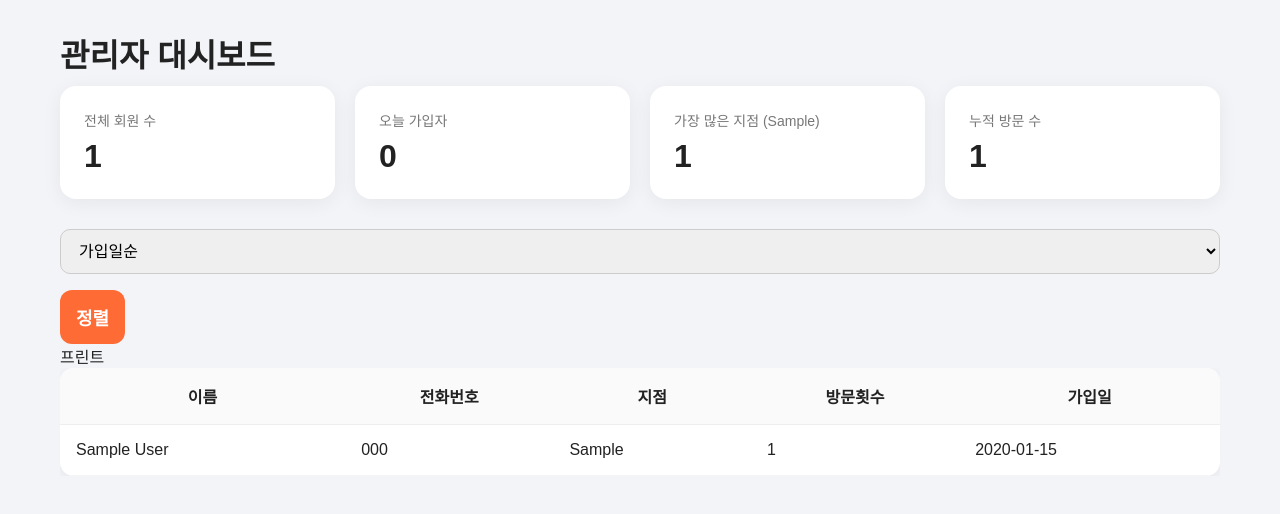
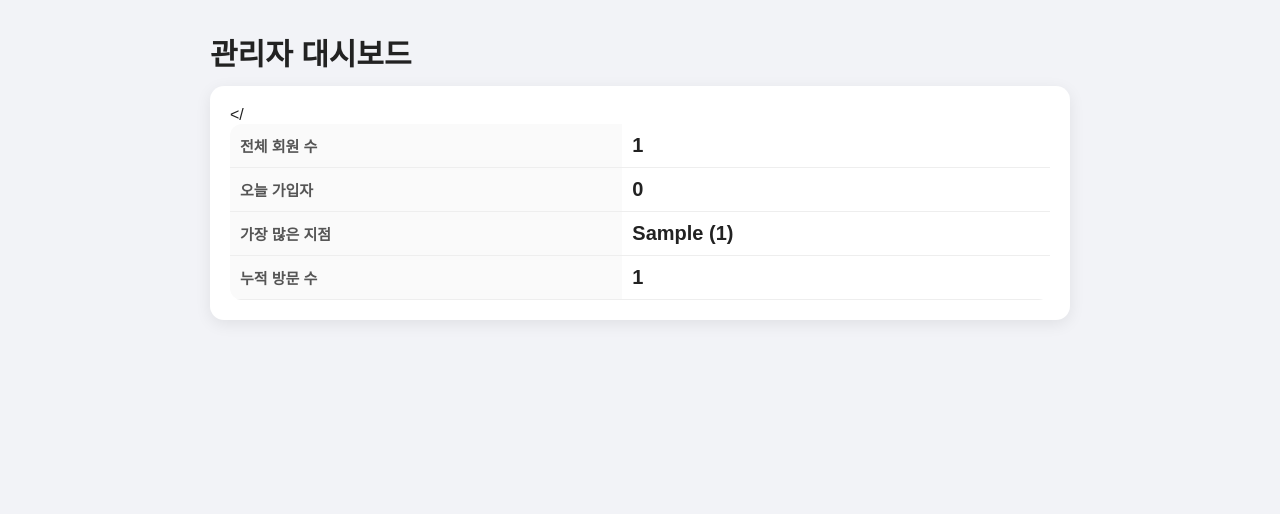
Before and after one commit to hanybeee67/everest-MP, a Flask app: page /admin/members in a window 1280 px wide. Shown: the top 514 px of the page. Run offline with Flask 3, Linux system fonts and the light colour scheme; tables that the repository leaves empty hold one stand-in row (values such as "Sample post").

Commit message:
update main

```diff
--- a/static/style.css
+++ b/static/style.css
@@ -1,161 +1,160 @@
-/* ====== 기본 초기화 ====== */
+/* ===== 기본 ===== */
 * { margin: 0; padding: 0; box-sizing: border-box; }
-
 body {
     font-family: "Noto Sans KR", sans-serif;
-    background: #f2f4f8;
+    background: #f2f3f7;
     color: #222;
 }
 
-/* ====== 페이지 전체 래퍼 ====== */
+/* ===== 공통 페이지 래퍼 ===== */
 .page-wrapper {
     width: 100%;
-    max-width: 1200px;           /* ★ PC에서는 1200px까지 확장 */
+    max-width: 900px;        /* PC에서 너무 넓지 않게 조절 */
     margin: 0 auto;
     padding: 30px 20px;
 }
 
-/* ====== 제목 ====== */
+/* ===== 제목 ===== */
 .page-title {
-    font-size: 32px;
+    font-size: 30px;
     font-weight: 800;
-    margin-bottom: 10px;
+    margin-bottom: 12px;
+}
+.page-subtitle {
+    font-size: 18px;
+    color: #777;
+    margin-bottom: 22px;
 }
 
-.page-subtitle {
-    font-size: 16px;
-    color: #777;
-    margin-bottom: 20px;
-}
-
-/* ====== 공통 카드 ====== */
+/* ===== 카드 ===== */
 .card {
     background: white;
     border-radius: 16px;
-    padding: 28px;
-    box-shadow: 0 8px 26px rgba(0,0,0,0.08);
+    padding: 26px;
     margin-bottom: 26px;
+    box-shadow: 0 6px 26px rgba(0,0,0,0.08);
+    text-align: center;        /* 버튼 중앙 정렬 문제 해결 */
 }
 
-/* ====== 라벨 ====== */
+/* ===== 입력 ===== */
 .label {
+    display: block;
+    margin-bottom: 6px;
+    font-size: 15px;
     font-weight: 600;
-    margin-bottom: 6px;
-    display: block;
+    text-align: left;
 }
-
-/* ====== 입력 박스 ====== */
 input[type="text"],
 input[type="tel"],
 input[type="date"],
 select {
     width: 100%;
-    padding: 12px 14px;
-    font-size: 16px;
+    padding: 12px;
     border-radius: 10px;
     border: 1px solid #ccc;
     margin-bottom: 16px;
+    font-size: 16px;
 }
 
-/* ====== 버튼 ====== */
+/* ===== 버튼 ===== */
 .btn {
+    display: block;
     width: 100%;
-    padding: 14px 16px;
+    padding: 14px;
+    border-radius: 12px;
     font-size: 18px;
     font-weight: 700;
     border: none;
-    border-radius: 12px;
+    color: white;
     background: #ff6b35;
-    color: white;
     cursor: pointer;
+    margin-top: 12px;
+}
+.btn:hover {
+    background: #ff5a20;
 }
 
-.btn:hover {
-    background: #ff5720;
+/* ===== 방문완료 화면 버튼 중앙정렬 문제 해결 ===== */
+.card .btn {
+    width: 60%;
+    margin: 20px auto 0 auto;
 }
 
-/* ====== 지점 선택 ====== */
-.branch-grid {
-    display: grid;
-    grid-template-columns: repeat(auto-fit, minmax(180px, 1fr));
-    gap: 14px;
+/* ===== 관리자 대시보드 표 형태 구성 ===== */
+.stats-table {
+    width: 100%;
+    background: white;
+    border-radius: 14px;
+    padding: 20px;
+    margin-bottom: 30px;
+    box-shadow: 0 4px 16px rgba(0,0,0,0.08);
 }
-
-.branch-btn {
-    padding: 16px;
-    background: white;
-    border-radius: 12px;
-    border: 1px solid #ddd;
-    text-align: center;
-    text-decoration: none;
-    color: #222;
-    font-size: 16px;
-    font-weight: 600;
-}
-
-.branch-btn:hover {
-    border-color: #ff6b35;
-}
-
-/* ===== 관리자 테이블 ===== */
-.table-wrapper {
-    overflow-x: auto;
-}
-
-table {
+.stats-table table {
     width: 100%;
     border-collapse: collapse;
-    background: white;
-    border-radius: 14px;
-    overflow: hidden;
-    box-shadow: 0 4px 16px rgba(0,0,0,0.06);
 }
-
-th {
-    background: #fafafa;
-    padding: 16px;
+.stats-table th {
+    text-align: left;
+    padding: 10px;
+    font-size: 15px;
+    color: #555;
+}
+.stats-table td {
+    padding: 10px;
+    font-size: 20px;
     font-weight: 700;
     border-bottom: 1px solid #eee;
 }
 
-td {
-    padding: 16px;
-    border-bottom: 1px solid #f5f5f5;
+/* ===== 정렬 영역 ===== */
+.toolbar {
+    display: flex;
+    align-items: center;
+    gap: 12px;
+    margin-bottom: 18px;
+}
+.admin-select {
+    padding: 10px;
+    border-radius: 8px;
+    border: 1px solid #ccc;
+}
+.print-btn {
+    padding: 10px 16px;
+    background: #333;
+    color: white;
+    border-radius: 8px;
+    cursor: pointer;
 }
 
+/* ===== 회원 테이블 ===== */
+.table-wrapper {
+    overflow-x: auto;
+}
+table {
+    width: 100%;
+    background: white;
+    border-radius: 12px;
+    overflow: hidden;
+    border-collapse: collapse;
+}
+th {
+    background: #fafafa;
+    padding: 14px;
+    font-size: 15px;
+    border-bottom: 1px solid #eee;
+}
+td {
+    padding: 14px;
+    font-size: 14px;
+    border-bottom: 1px solid #f0f0f0;
+}
 tr:hover td {
-    background: #f8f9fb;
+    background: #f7f7f7;
 }
 
-.dashboard {
-    display: grid;
-    grid-template-columns: repeat(auto-fit, minmax(240px, 1fr));
-    gap: 20px;
-    margin-bottom: 30px;
+/* ===== 프린트 모드 ===== */
+@media print {
+    .toolbar, .stats-table, .page-title { display: none; }
+    body { background: white; }
+    .page-wrapper { margin: 0; padding: 0; max-width: 100%; }
 }
-
-.dashboard-card {
-    padding: 24px;
-    background: white;
-    border-radius: 16px;
-    box-shadow: 0 4px 20px rgba(0,0,0,0.06);
-}
-
-.dashboard-title {
-    color: #777;
-    font-size: 14px;
-}
-
-.dashboard-value {
-    margin-top: 8px;
-    font-size: 32px;
-    font-weight: 800;
-}
-
-/* ====== 모바일 ====== */
-@media (max-width: 768px) {
-    .page-title { font-size: 26px; }
-    .card { padding: 20px; }
-    input, select { font-size: 15px; }
-    .btn { font-size: 16px; }
-}
--- a/templates/members.html
+++ b/templates/members.html
@@ -1,5 +1,6 @@
 <!DOCTYPE html>
 <html lang="ko">
+
 <head>
     <meta charset="UTF-8">
     <title>관리자 대시보드</title>
@@ -11,73 +12,27 @@
 
 <div class="page-wrapper">
 
+    <!-- 제목 -->
     <h1 class="page-title">관리자 대시보드</h1>
 
-    <!-- === 통계 카드 === -->
-    <div class="dashboard">
-
-        <div class="dashboard-card">
-            <div class="dashboard-title">전체 회원 수</div>
-            <div class="dashboard-value">{{ total_members }}</div>
-        </div>
-
-        <div class="dashboard-card">
-            <div class="dashboard-title">오늘 가입자</div>
-            <div class="dashboard-value">{{ today_members }}</div>
-        </div>
-
-        <div class="dashboard-card">
-            <div class="dashboard-title">가장 많은 지점 ({{ top_branch_name }})</div>
-            <div class="dashboard-value">{{ top_branch_count }}</div>
-        </div>
-
-        <div class="dashboard-card">
-            <div class="dashboard-title">누적 방문 수</div>
-            <div class="dashboard-value">{{ total_visits }}</div>
-        </div>
-
-    </div>
-
-    <!-- === 정렬 영역 === -->
-    <div class="toolbar">
-        <form method="get">
-            <select name="sort" class="admin-select">
-                <option value="date" {% if sort=='date' %}selected{% endif %}>가입일순</option>
-                <option value="name" {% if sort=='name' %}selected{% endif %}>이름순</option>
-                <option value="branch" {% if sort=='branch' %}selected{% endif %}>지점순</option>
-                <option value="visit" {% if sort=='visit' %}selected{% endif %}>방문횟수순</option>
-            </select>
-
-            <button class="btn" style="width:auto;">정렬</button>
-        </form>
-
-        <a class="print-btn" onclick="window.print()">프린트</a>
-    </div>
-
-    <!-- === 회원 테이블 === -->
-    <div class="table-wrapper">
+    <!-- ==========================
+         통계 표 (한 눈에 보는 요약)
+    =========================== -->
+    <div class="stats-table">
         <table>
             <tr>
-                <th>이름</th>
-                <th>전화번호</th>
-                <th>지점</th>
-                <th>방문횟수</th>
-                <th>가입일</th>
+                <th>전체 회원 수</th>
+                <td>{{ total_members }}</td>
             </tr>
-
-            {% for m in members %}
             <tr>
-                <td>{{ m.name }}</td>
-                <td>{{ m.phone }}</td>
-                <td>{{ m.branch }}</td>
-                <td>{{ m.visit_count }}</td>
-                <td>{{ m.created_at }}</td>
+                <th>오늘 가입자</th>
+                <td>{{ today_members }}</td>
             </tr>
-            {% endfor %}
-        </table>
-    </div>
-
-</div>
-
-</body>
-</html>
+            <tr>
+                <th>가장 많은 지점</th>
+                <td>{{ top_branch_name }} ({{ top_branch_count }})</td>
+            </tr>
+            <tr>
+                <th>누적 방문 수</th>
+                <td>{{ total_visits }}</td>
+            </
```
Also changed, not shown: templates/success.html (+6 -5 lines), templates/visit.html (+5 -4 lines).
